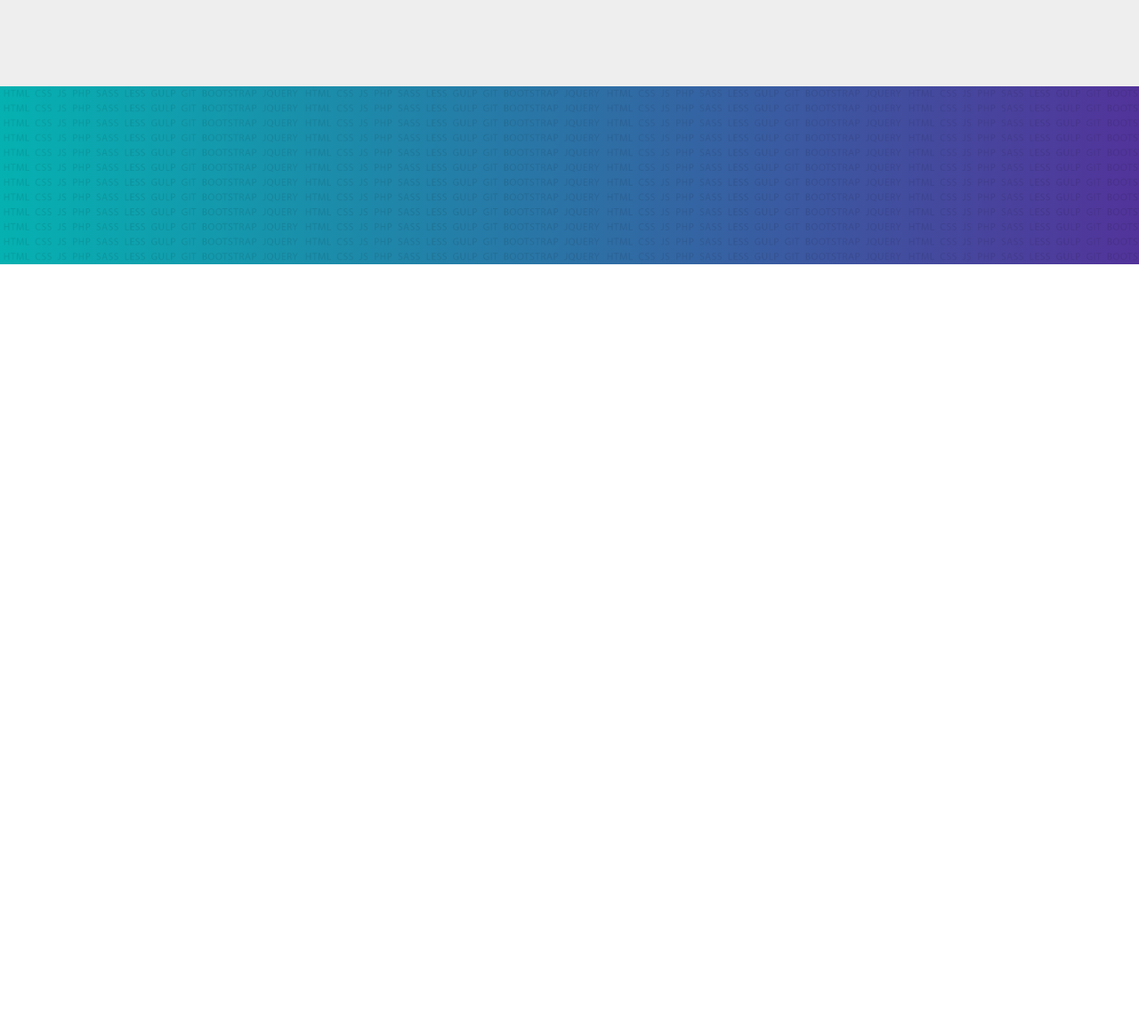
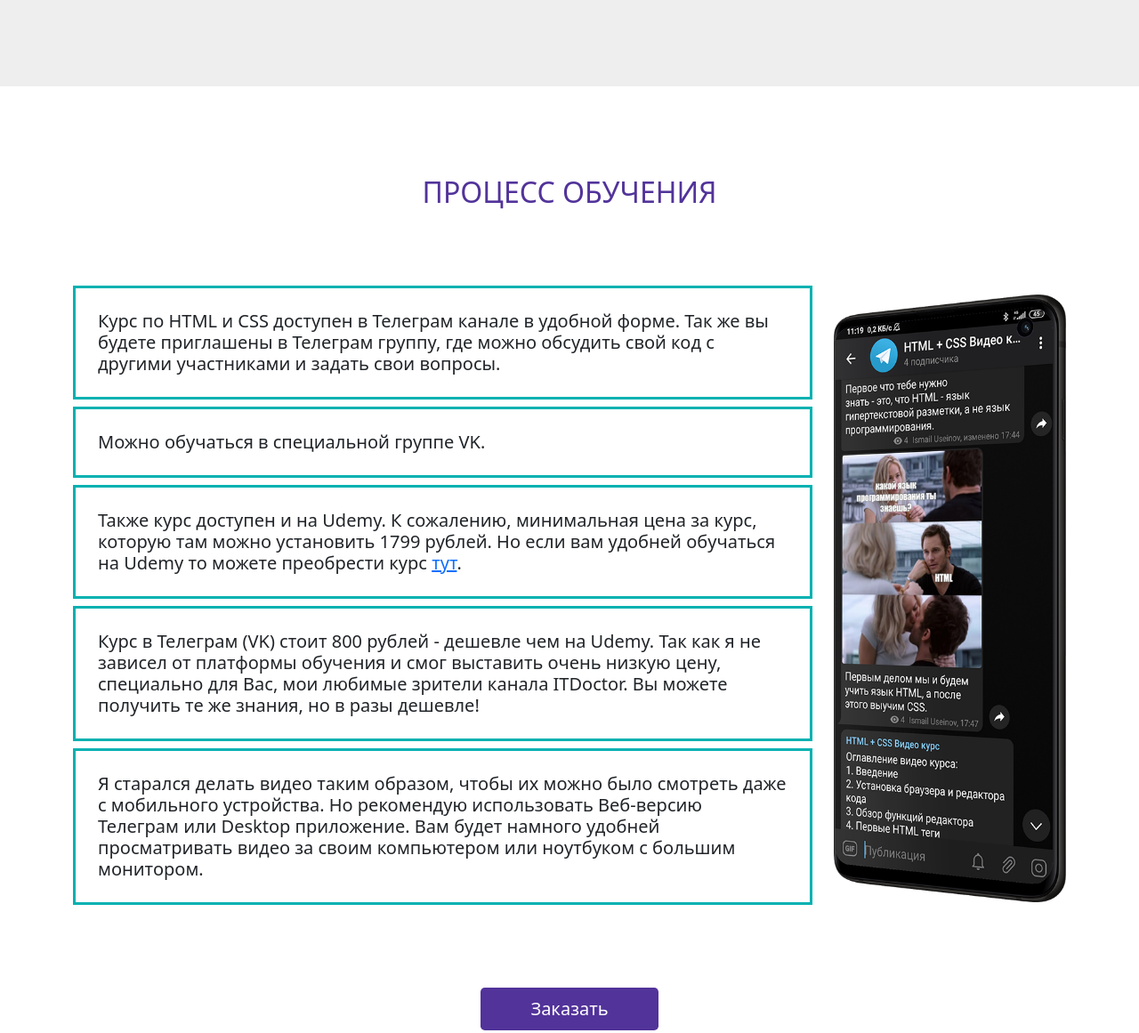
Before and after one commit to Askhab/Bootstrap-5-Tutorial-lessons, a plain HTML site: page index.html in a window 1280 px wide. Shown: the part 3061-4222 px from the top of the page at 89% size. Before the commit the page ends 3358 px from the top, so only its background shows below. Drawn offline with Linux system fonts and the light colour scheme.

Commit message:
add learning process section

```diff
--- a/css/styles.css
+++ b/css/styles.css
@@ -134,6 +134,12 @@ footer {
 
 }
 
+/* Процесс обучения */
+.learning h5 {
+  padding: 25px;
+  border: 3px solid var(--color1);
+}
+
 /* Цвета */
 .color1 {
   color: var(--color1);
--- a/index.html
+++ b/index.html
@@ -461,6 +461,34 @@
     </div>
   </section>
 
+  <section class="learning">
+    <div class="container">
+      <div class="row">
+        <div class="col-12">
+          <h2 class="text-center text-uppercase color2 mb-5">Процесс обучения</div</h2>
+        </div>
+      </div>
+
+      <div class="row align-items-center mb-5">
+        <div class="col-lg-9 col-sm-12">
+          <h5>Курс по HTML и CSS доступен в Телеграм канале в удобной форме. Так же вы будете приглашены в Телеграм группу, где можно обсудить свой код с другими участниками и задать свои вопросы.</h5>
+          <h5>Можно обучаться в специальной группе VK.</h5>
+          <h5>Также курс доступен и на Udemy. К сожалению, минимальная цена за курс, которую там можно установить 1799 рублей. Но если вам удобней обучаться на Udemy то можете преобрести курс <a href="https://stepik.org/course/101175/promo" target="_blank">тут</a>.</h5>
+          <h5>Курс в Телеграм (VK) стоит 800 рублей - дешевле чем на Udemy. Так как я не зависел от платформы обучения и смог выставить очень низкую цену, специально для Вас, мои любимые зрители канала ITDoctor. Вы можете получить те же знания, но в разы дешевле!</h5>
+          <h5>Я старался делать видео таким образом, чтобы их можно было смотреть даже с мобильного устройства. Но рекомендую использовать Веб-версию Телеграм или Desktop приложение. Вам будет намного удобней просматривать видео за своим компьютером или ноутбуком с большим монитором.</h5>
+        </div>
+        <div class="col-lg-3 col-sm-12 mb-sm-5 mt-sm-5 text-center">
+          <img src="img/mockup.png" alt="Learning process" class="img-fluid">
+        </div>
+      </div>
+      <div class="row">
+        <div class="col-12">
+          <a href="#footer" class="btn btn-itd btn-lg text-uppecase">Заказать</a>
+        </div>
+      </div>
+    </div>
+  </section>
+
   <footer id="footer">
 
   </footer>
```
